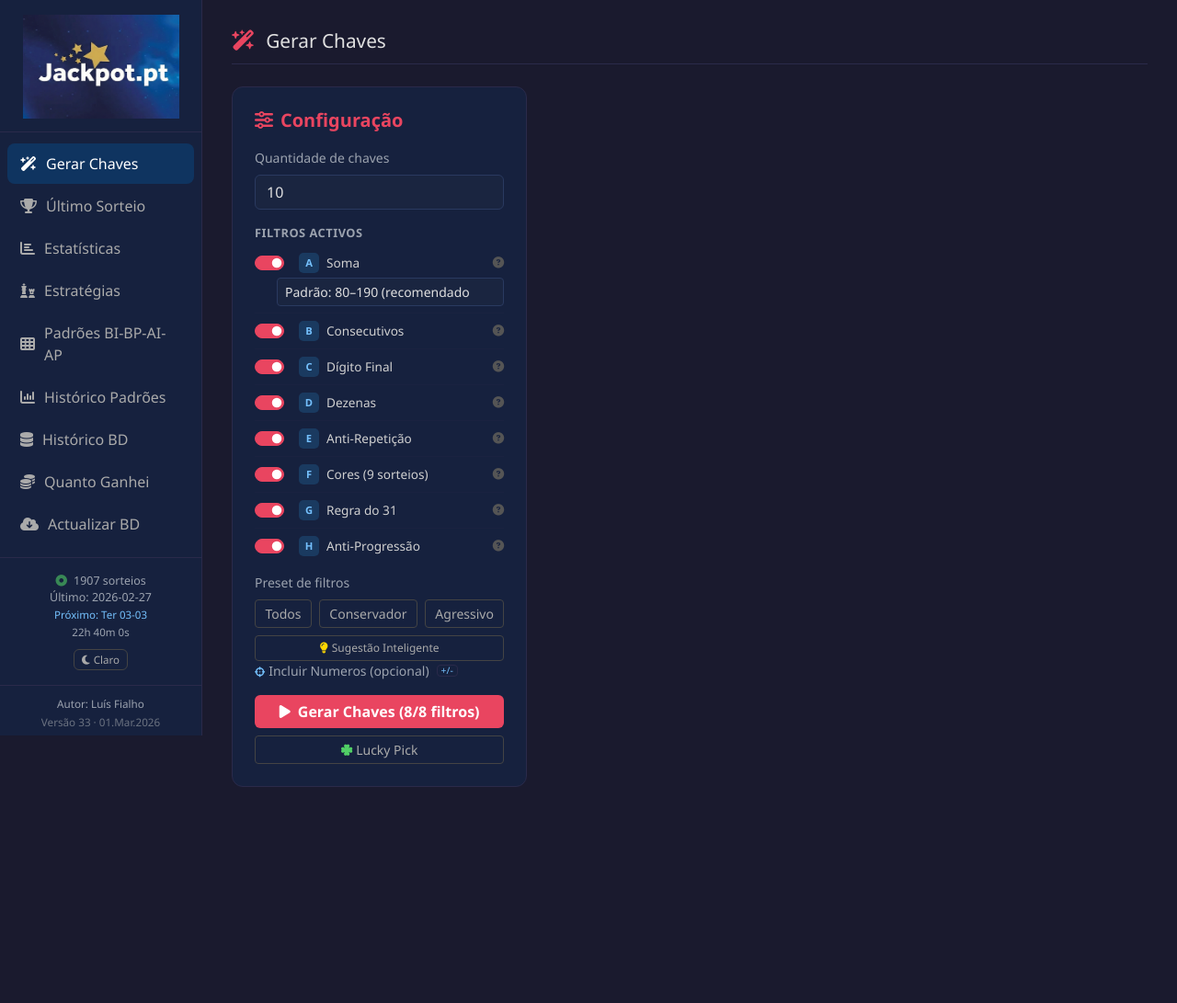
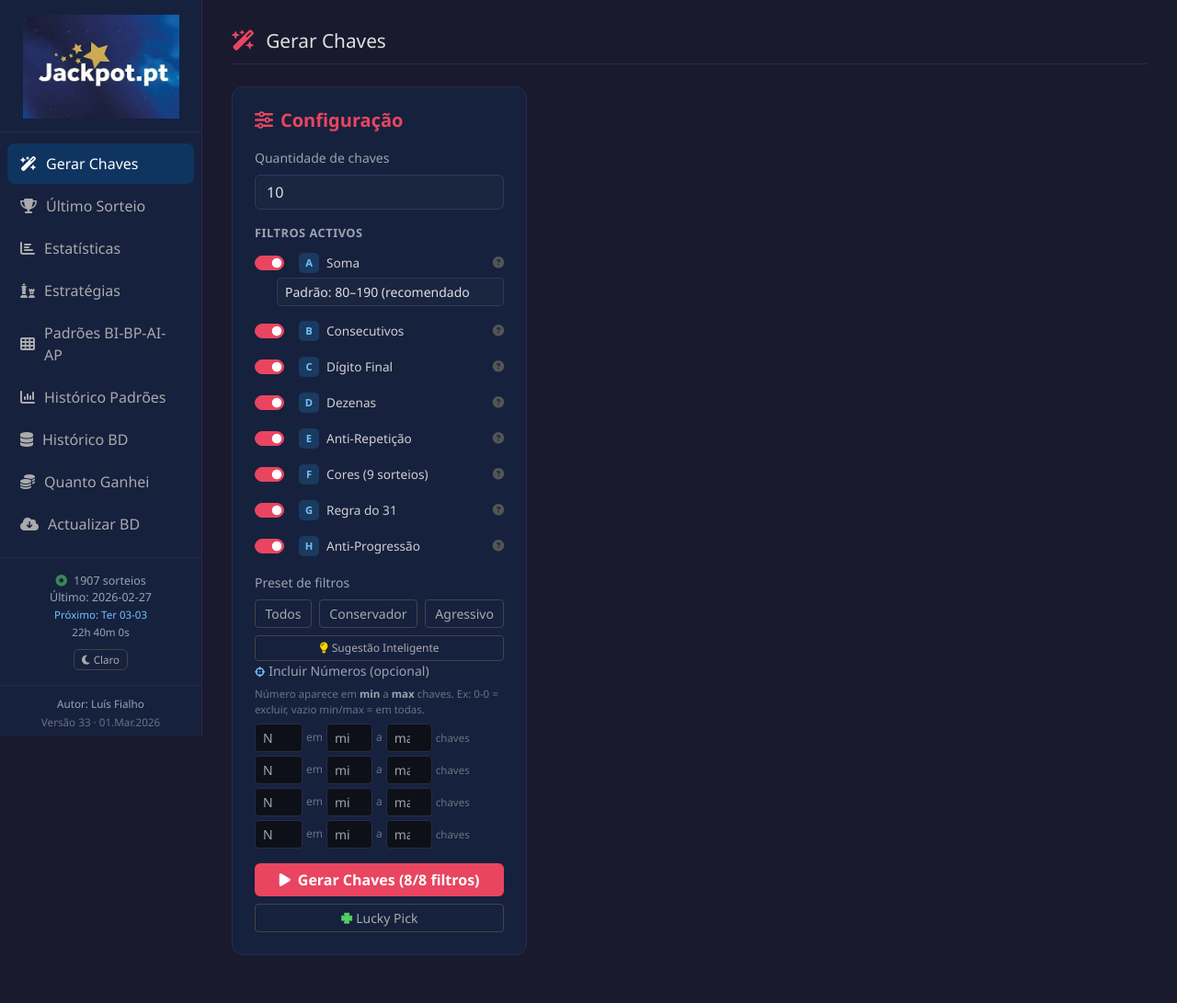
Before and after one commit to LuisPCFialho/Euromilhoes, a Flask app: page / in a window 1280 px wide. Shown: the whole page at 92% size. Before the commit the page ends 856 px from the top, so only its background shows below. Run offline with Flask 3, Linux system fonts and the light colour scheme; data comes from the database, SQL or seed files in the repository; data that the repository does not hold is empty.

Commit message:
fix: Portuguese accents in Incluir Números, remove toggle button
- "Incluir Numeros" → "Incluir Números"
- "Numero" → "Número" in description text
- Remove +/- toggle button, section always visible
- Remove toggleIncluirNums() function

Co-Authored-By: Claude Opus 4.6 <noreply@anthropic.com>

```diff
--- a/templates/index.html
+++ b/templates/index.html
@@ -590,13 +590,12 @@
           <div class="mb-2">
             <div class="d-flex align-items-center gap-2">
               <label class="form-label small mb-0" style="color:#9ca3af;">
-                <i class="fa-solid fa-crosshairs me-1" style="color:#74c0fc;font-size:.7rem;"></i>Incluir Numeros (opcional)
+                <i class="fa-solid fa-crosshairs me-1" style="color:#74c0fc;font-size:.7rem;"></i>Incluir Números (opcional)
               </label>
-              <button class="btn btn-sm py-0 px-1" onclick="toggleIncluirNums()" style="font-size:.65rem;color:#74c0fc;background:none;border:1px solid #2a2a4a;line-height:1;" title="Mostrar/esconder">+/-</button>
             </div>
-            <div id="incluir-section" style="display:none;margin-top:6px;">
+            <div id="incluir-section" style="margin-top:6px;">
               <div style="color:#6b7280;font-size:.72rem;margin-bottom:6px;">
-                Numero aparece em <b style="color:#9ca3af;">min</b> a <b style="color:#9ca3af;">max</b> chaves.
+                Número aparece em <b style="color:#9ca3af;">min</b> a <b style="color:#9ca3af;">max</b> chaves.
                 Ex: 0-0 = excluir, vazio min/max = em todas.
               </div>
               <div class="d-flex align-items-center gap-1 mb-1">
@@ -1085,13 +1084,8 @@ function loadSavedFilters() {
       if (saved[`pref_min_${i}`]) document.getElementById(`pref-min-${i}`).value = saved[`pref_min_${i}`];
       if (saved[`pref_max_${i}`]) document.getElementById(`pref-max-${i}`).value = saved[`pref_max_${i}`];
     }
-    if (hasPrefs) document.getElementById("incluir-section").style.display = "block";
     onFiltroAToggle();
   } catch(e) {}
-}
-function toggleIncluirNums() {
-  const el = document.getElementById("incluir-section");
-  el.style.display = el.style.display === "none" ? "block" : "none";
 }
 
 // ════════════════════════════════════════════════════════════════════
```
